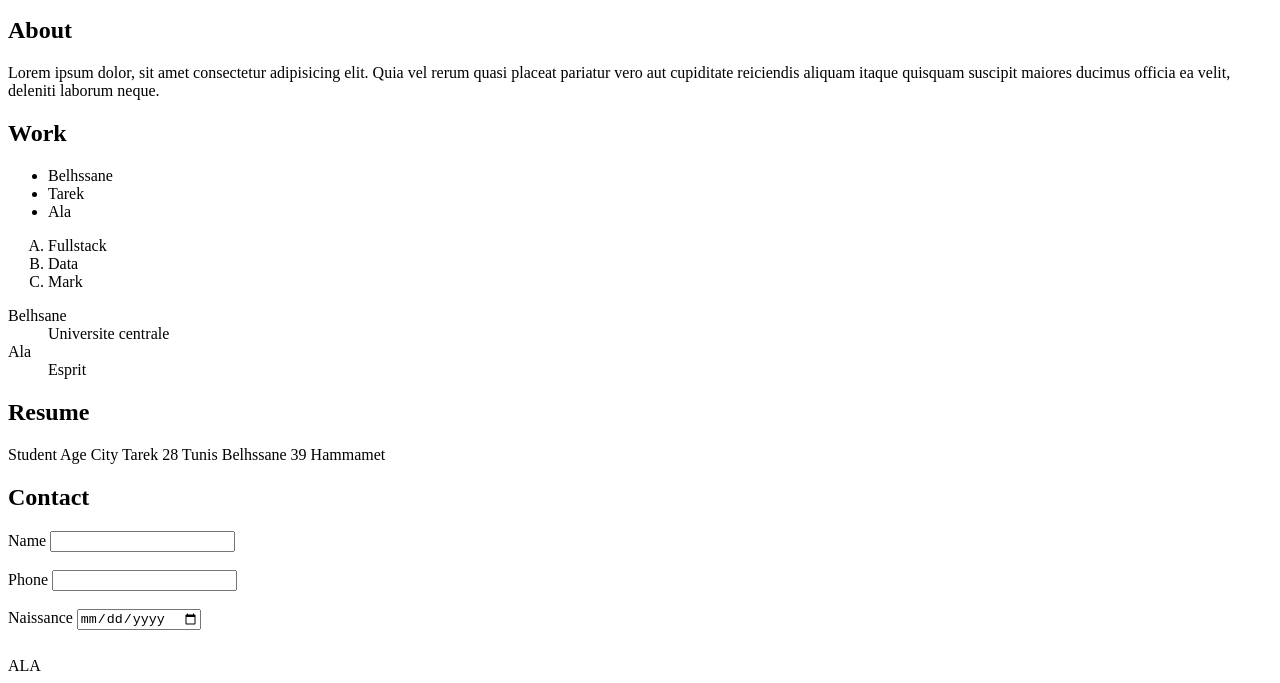
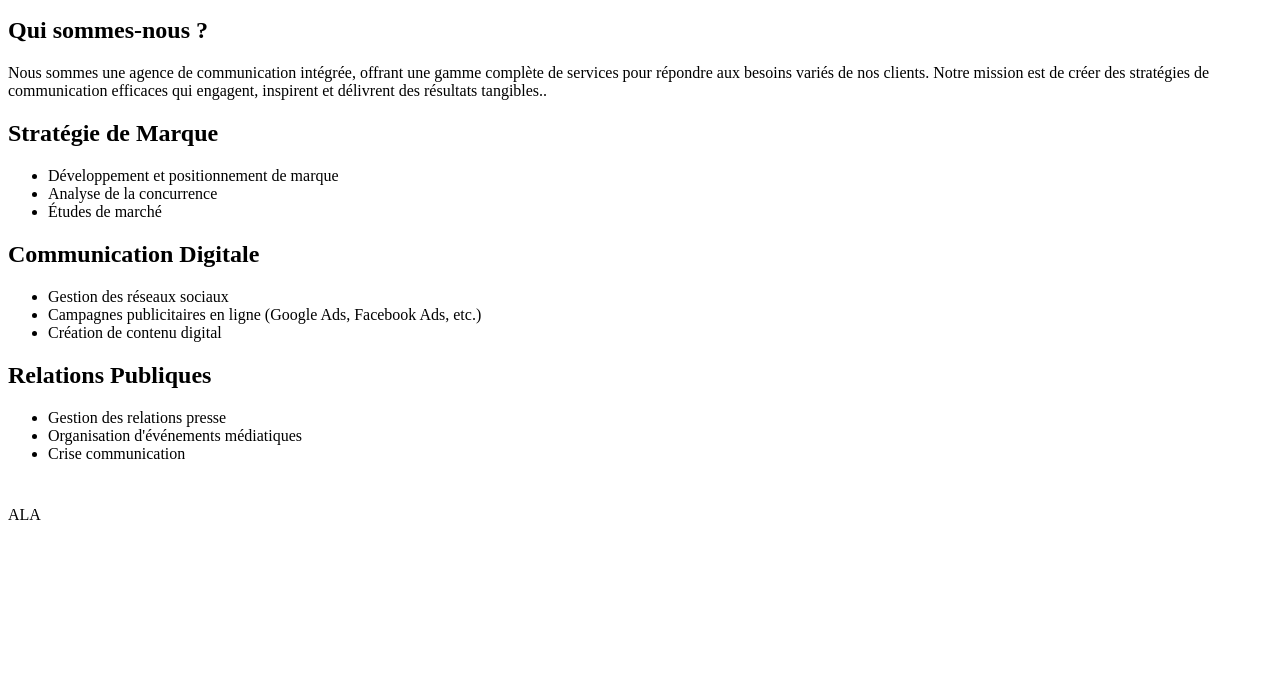
Before and after one commit to Belhassenzaied/style, a plain HTML site: page index.html in a window 1280 px wide. Shown: the part 558-1241 px from the top of the page. After the commit the page ends 1090 px from the top, so only its background shows below. Drawn offline with Linux system fonts and the light colour scheme.

Commit message:
porfolioprojet

```diff
--- a/index.html
+++ b/index.html
@@ -28,79 +28,53 @@
 
 
         <section id="About">
-            <h2>About</h2>
+            <h2>Qui sommes-nous ?</h2>
             <section>
                 <p style="background-image: url('img_girl.jpg');"></p>
             </section>
 
 
 
-            <p>Lorem ipsum dolor, sit amet consectetur adipisicing elit. Quia vel rerum quasi placeat pariatur vero aut cupiditate reiciendis aliquam itaque quisquam suscipit maiores ducimus officia ea velit, deleniti laborum neque.</p>
+            <p>Nous sommes une agence de communication intégrée,
+                offrant une gamme complète de services pour répondre aux besoins variés de nos clients.
+                Notre mission est de créer des stratégies de communication efficaces qui engagent,
+                inspirent et délivrent des résultats tangibles..</p>
         </section>
 
         <section id="Work">
-            <h2>Work</h2>
+            <h2>Stratégie de Marque</h2>
 
             <ul>
-                <li>Belhssane</li>
-                <li>Tarek</li>
-                <li>Ala</li>
+                <li>Développement et positionnement de marque</li>
+                <li>Analyse de la concurrence</li>
+                <li>Études de marché</li>
             </ul>
 
-            <ol type="A">
-                <li>Fullstack</li>
-                <li>Data</li>
-                <li>Mark</li>
-            </ol>
 
-            <dl>
-                <dt>Belhsane</dt>
-                <dd>Universite centrale</dd>
-
-                <dt>Ala</dt>
-                <dd>Esprit</dd>
-            </dl>
         </section>
 
         <section id="Resume">
-            <h2>Resume</h2>
-                    <tr>
-                        <th>Student</th>
-                        <th>Age</th>
-                        <th>City</th>
-                    </tr>
-
-                    <tr>
-                        <td>Tarek</td>
-                        <td>28</td>
-                        <td>Tunis</td>
-                    </tr>
-
-                    <tr>
-                        <td>Belhssane</td>
-                        <td>39</td>
-                        <td>Hammamet</td>
-                    </tr>
-                </table>
+            <h2>Communication Digitale</h2>
+            <ul>
+                <li>Gestion des réseaux sociaux</li>
+                <li>Campagnes publicitaires en ligne (Google Ads, Facebook Ads, etc.)</li>
+                <li>Création de contenu digital</li>
+            </ul>
         </section>
 
         <section id="Contact">
-            <h2>Contact</h2>
+            <h2>Relations Publiques</h2>
 
-            <form>
-                <label>Name</label>
-                <input type="text">
-                <br>
-                <br>
-                <label>Phone</label>
-                <input type="number">
-                <br>
-                <br>
-                <label>Naissance</label>
-                <input type="date">
+            <ul>
+                <li>Gestion des relations presse</li>
+                <li>Organisation d'événements médiatiques</li>
+                <li>Crise communication</li>
+            </ul>
 
 
-            </form>
+
+
+
         </section>
 
         <a href="#top"></a>
```
